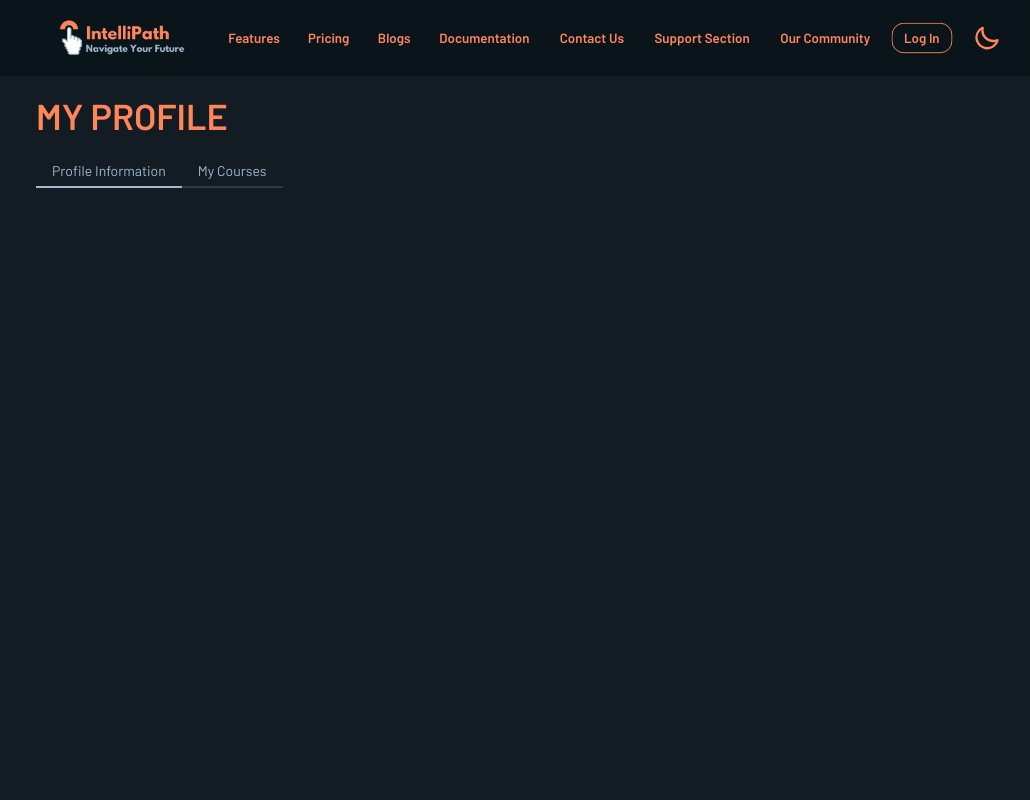
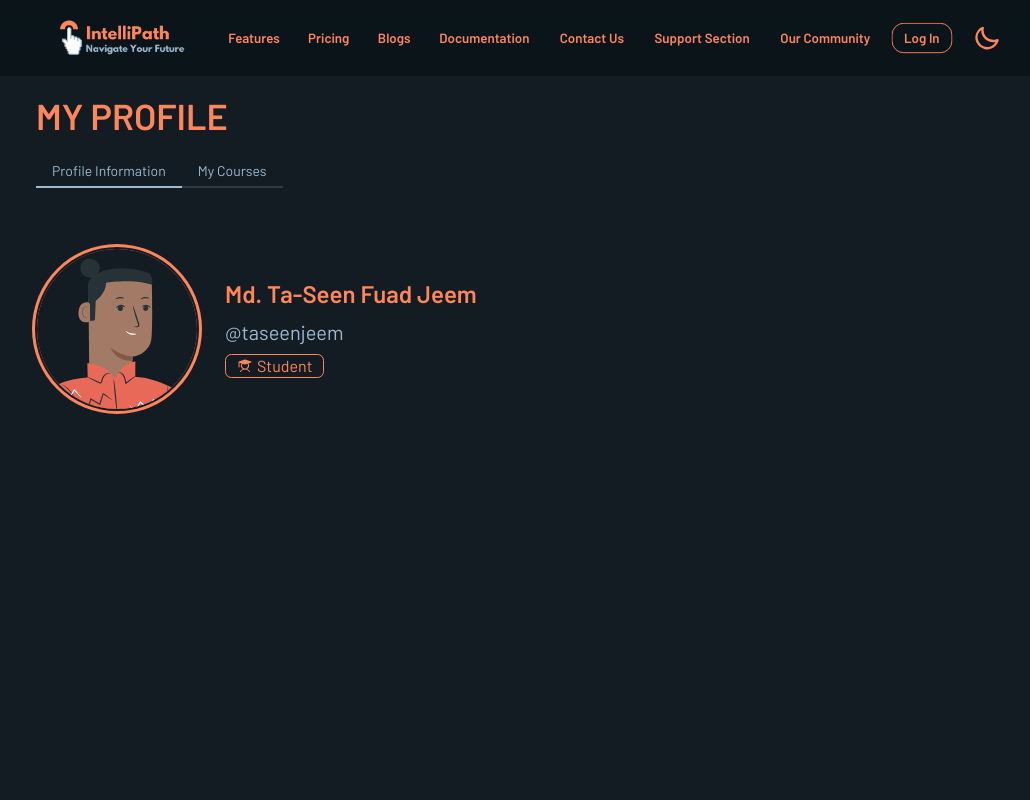
Before and after one commit to taseenjeem/IntelliPath, a Next.js app: page /my-account/1 in a window 1280 px wide. Shown: the top 800 px of the page, without its empty margins (112-1142 px from the left). Built offline with nearby package versions, Linux system fonts and the light colour scheme; no server answers.

Commit message:
added avatar info

```diff
--- a/components/page/my-account-page/ProfileInfoTab.jsx
+++ b/components/page/my-account-page/ProfileInfoTab.jsx
@@ -1,3 +1,6 @@
+import UserAvatar from "./UserAvatar";
+import { PiStudentFill } from "react-icons/pi";
+
 const ProfileInfoTab = () => {
   return (
     <>
@@ -10,7 +13,18 @@ const ProfileInfoTab = () => {
         defaultChecked
       />
       <div role="tabpanel" className="tab-content w-full mt-5">
-        <div></div>
+        <div className="mt-10 flex items-center md:gap-7 gap-4">
+          <UserAvatar />
+          <div className="md:space-y-2 space-y-1">
+            <h2 className="md:text-2xl text-xl text-primary font-semibold">
+              Md. Ta-Seen Fuad Jeem
+            </h2>
+            <h3 className="md:text-xl">@taseenjeem</h3>
+            <div className="badge badge-primary badge-outline md:badge-lg">
+              <PiStudentFill className="mr-1" /> <p>Student</p>
+            </div>
+          </div>
+        </div>
       </div>
     </>
   );
--- /dev/null
+++ b/components/page/my-account-page/UserAvatar.jsx
@@ -0,0 +1,21 @@
+import Image from "next/image";
+import maleDp from "/public/assets/images/male.svg";
+
+const UserAvatar = () => {
+  return (
+    <>
+      <div className="avatar">
+        <div className="ring-primary ring-offset-base-100 w-20 md:w-40 rounded-full ring ring-offset-2">
+          <Image
+            src={maleDp}
+            width={160}
+            height={160}
+            alt="User profile avatar"
+          />
+        </div>
+      </div>
+    </>
+  );
+};
+
+export default UserAvatar;
```
Also changed, not shown: public/assets/images/female.svg (added), public/assets/images/male.svg (added).
